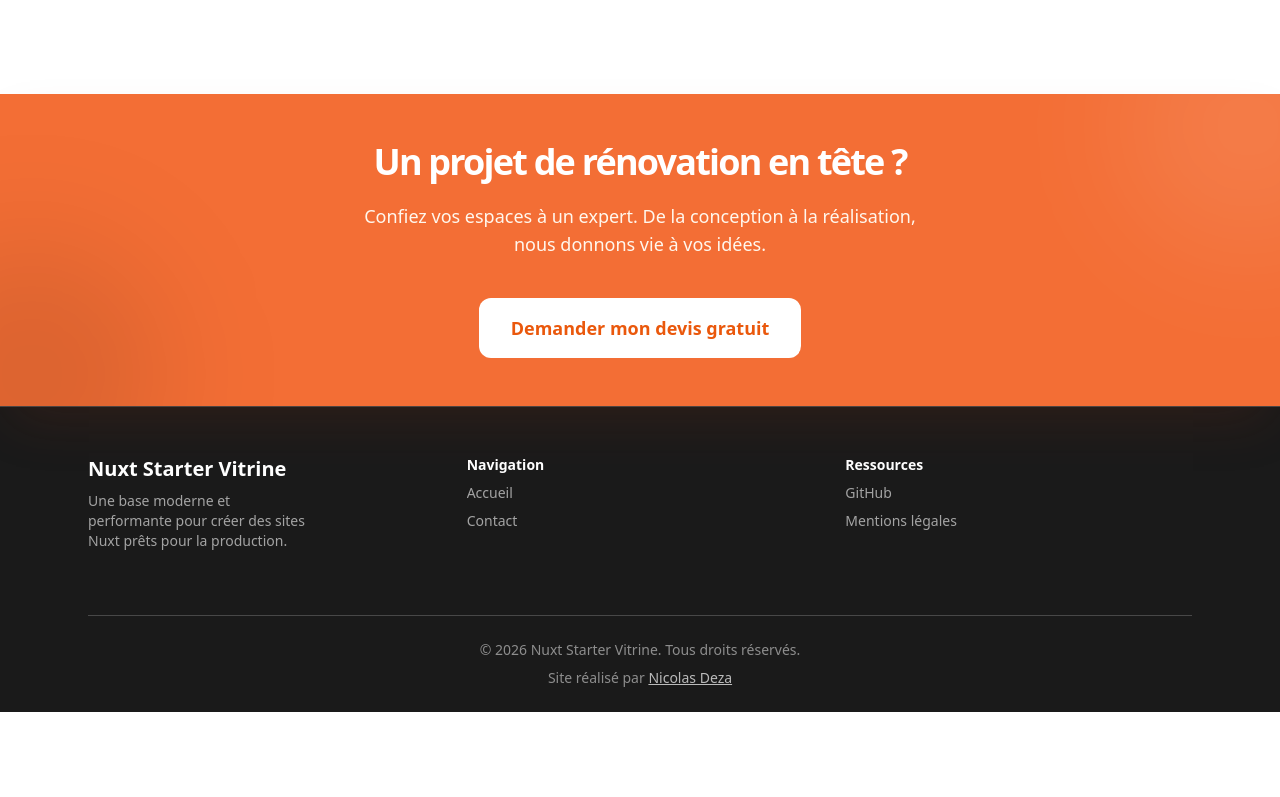
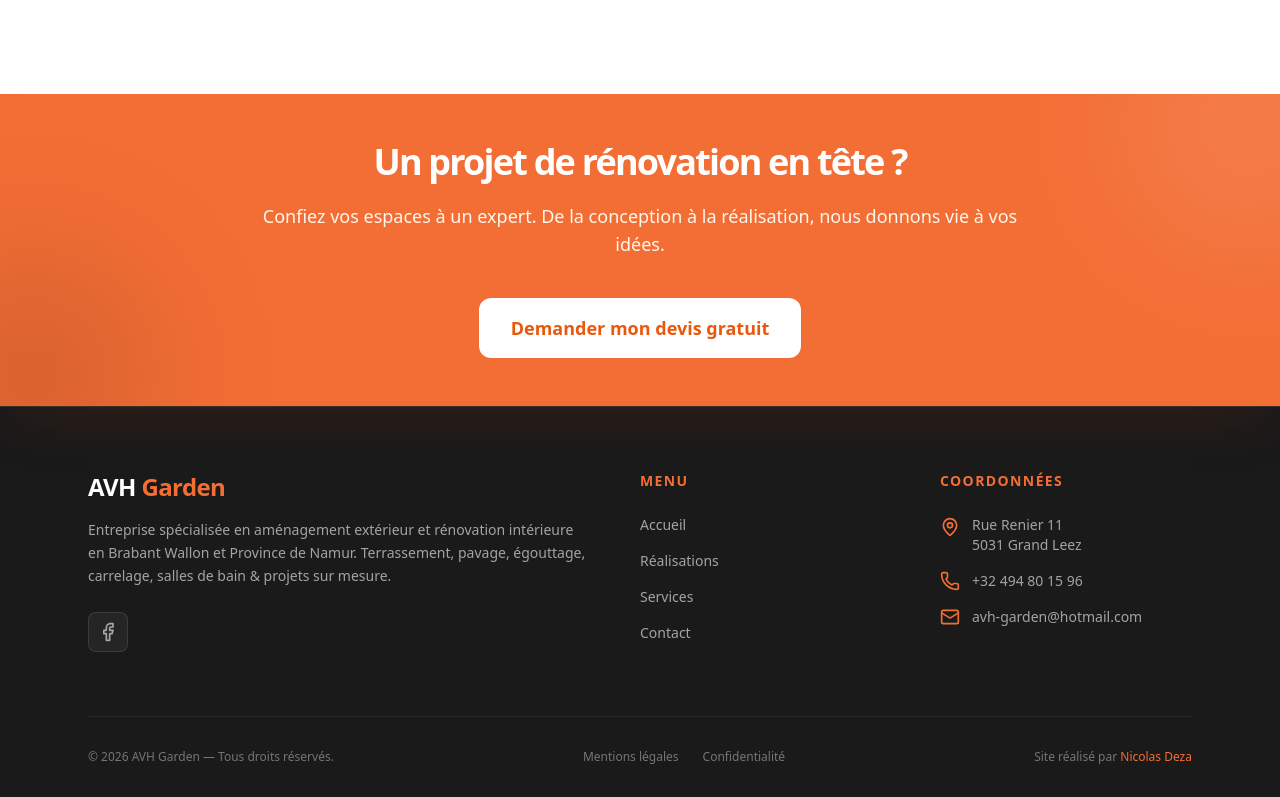
Before and after one commit to NicolasDeza/avhgarden, a Nuxt app: page / in a window 1280 px wide. Shown: the part 4577-5374 px from the top of the page. Before the commit the page ends 5289 px from the top, so only its background shows below. Built offline with nearby package versions, Linux system fonts and the light colour scheme.

Commit message:
Création du footer

```diff
--- a/app/components/AppFooterAccordion.vue
+++ b/app/components/AppFooterAccordion.vue
@@ -1,49 +1,71 @@
 <script setup>
+import { Facebook, MapPin, Phone, Mail } from 'lucide-vue-next';
+
+const route = useRoute();
+const router = useRouter();
 const year = new Date().getFullYear();
 
 // État pour gérer l'ouverture des accordéons (mobile uniquement)
 const openSections = ref({
   navigation: false,
-  resources: false,
+  coordonnees: false,
 });
 
 const toggleSection = (section) => {
   openSections.value[section] = !openSections.value[section];
 };
+
+const handleLogoClick = async () => {
+  if (route.path === '/') {
+    window.scrollTo({ top: 0, behavior: 'smooth' });
+  } else {
+    await router.push('/');
+  }
+};
 </script>
 
 <template>
   <footer
-    class="w-full border-t border-white/20 bg-[#1A1A1A]"
+    class="w-full border-t border-white/10 bg-[#1A1A1A] text-white"
     aria-label="Pied de page"
   >
-    <div class="mx-auto max-w-6xl px-6 pt-12 pb-4 md:pb-6">
-      <!-- Grille responsive avec accordéon sur mobile -->
-      <div class="grid gap-8 md:grid-cols-3">
-        <!-- Colonne 1 : Branding (toujours visible) -->
-        <div class="text-center md:text-left pb-6">
-          <h2 class="text-xl font-semibold text-white">
-            Nuxt Starter Vitrine
-          </h2>
-          <p
-            class="mt-2 text-sm text-white/60 mx-auto md:mx-0 max-w-[220px]"
+    <div class="mx-auto max-w-6xl px-6 pt-16 pb-8">
+      <div class="grid gap-12 md:grid-cols-[2fr_1fr_1fr]">
+
+        <div class="flex flex-col items-center md:items-start">
+          <button
+            class="text-2xl font-bold tracking-tight hover:opacity-80 transition-opacity cursor-pointer"
+            @click="handleLogoClick"
           >
-            Une base moderne et performante pour créer des sites Nuxt prêts pour
-            la production.
+            AVH <span class="text-primary">Garden</span>
+          </button>
+          <p class="mt-4 text-sm leading-relaxed text-white/60 text-center md:text-left">
+            Entreprise spécialisée en aménagement extérieur et rénovation intérieure en Brabant Wallon et Province de Namur.
+            Terrassement, pavage, égouttage, carrelage, salles de bain & projets sur mesure.
           </p>
+          <div class="mt-6">
+            <a
+              href="https://www.facebook.com/p/Avh-garden-100064966030686/"
+              target="blank"
+              rel="noopener"
+              class="inline-flex items-center justify-center w-10 h-10 rounded-lg bg-white/5 border border-white/10 text-white/60 hover:bg-primary hover:border-primary hover:text-white transition-all duration-300"
+              aria-label="Facebook"
+            >
+              <Facebook :size="20" />
+            </a>
+          </div>
         </div>
 
-        <!-- Colonne 2 : Navigation (accordéon sur mobile) -->
         <nav aria-label="Navigation du pied de page">
           <!-- Titre avec bouton toggle (mobile uniquement) -->
           <button
             type="button"
-            class="flex w-full items-center justify-between text-sm font-semibold text-white md:cursor-default md:pointer-events-none"
+            class="flex w-full items-center justify-between text-sm font-bold uppercase tracking-widest text-primary md:cursor-default md:pointer-events-none"
             :aria-expanded="openSections.navigation"
             aria-controls="nav-links"
             @click="toggleSection('navigation')"
           >
-            <span>Navigation</span>
+            <span>Menu</span>
             <svg
               class="h-5 w-5 md:hidden"
               fill="none"
@@ -76,43 +98,37 @@ const toggleSection = (section) => {
             class="grid overflow-hidden transition-all duration-300 ease-in-out md:block"
             :class="
               openSections.navigation
-                ? 'mt-2 grid-rows-[1fr]'
-                : 'grid-rows-[0fr] md:mt-2 md:grid-rows-[1fr]'
+                ? 'mt-6 grid-rows-[1fr]'
+                : 'grid-rows-[0fr] md:mt-6 md:grid-rows-[1fr]'
             "
           >
-            <ul class="min-h-0 space-y-2 text-sm">
+            <ul class="min-h-0 space-y-4 text-sm text-left">
               <li>
-                <NuxtLink
-                  to="/"
-                  class="text-white/60 hover:text-white transition"
-                >
-                  Accueil
-                </NuxtLink>
+                <NuxtLink to="/" class="text-white/60 hover:text-primary-hover transition-colors">Accueil</NuxtLink>
               </li>
-
               <li>
-                <NuxtLink
-                  to="/contact"
-                  class="text-white/60 hover:text-white transition"
-                >
-                  Contact
-                </NuxtLink>
+                <NuxtLink to="/realisations" class="text-white/60 hover:text-primary-hover transition-colors">Réalisations</NuxtLink>
+              </li>
+              <li>
+                <NuxtLink to="/services" class="text-white/60 hover:text-primary-hover transition-colors">Services</NuxtLink>
+              </li>
+              <li>
+                <NuxtLink to="/contact" class="text-white/60 hover:text-primary-hover transition-colors">Contact</NuxtLink>
               </li>
             </ul>
           </div>
         </nav>
 
-        <!-- Colonne 3 : Ressources (accordéon sur mobile) -->
-        <nav aria-label="Ressources">
+        <div aria-label="Coordonnées">
           <!-- Titre avec bouton toggle (mobile uniquement) -->
           <button
             type="button"
-            class="flex w-full items-center justify-between text-sm font-semibold text-white md:cursor-default md:pointer-events-none"
-            :aria-expanded="openSections.resources"
-            aria-controls="resource-links"
-            @click="toggleSection('resources')"
+            class="flex w-full items-center justify-between text-sm font-bold uppercase tracking-widest text-primary md:cursor-default md:pointer-events-none"
+            :aria-expanded="openSections.coordonnees"
+            aria-controls="coordonnees-info"
+            @click="toggleSection('coordonnees')"
           >
-            <span>Ressources</span>
+            <span>Coordonnées</span>
             <svg
               class="h-5 w-5 md:hidden"
               fill="none"
@@ -134,63 +150,54 @@ const toggleSection = (section) => {
                 stroke-width="2"
                 d="M12 4v16"
                 class="transition-opacity duration-200"
-                :class="openSections.resources ? 'opacity-0' : 'opacity-100'"
+                :class="openSections.coordonnees ? 'opacity-0' : 'opacity-100'"
               />
             </svg>
           </button>
 
-          <!-- Liste de liens (accordéon sur mobile, toujours visible sur desktop) -->
+          <!-- Informations de contact (accordéon sur mobile, toujours visible sur desktop) -->
           <div
-            id="resource-links"
+            id="coordonnees-info"
             class="grid overflow-hidden transition-all duration-300 ease-in-out md:block"
             :class="
-              openSections.resources
-                ? 'mt-2 grid-rows-[1fr]'
-                : 'grid-rows-[0fr] md:mt-2 md:grid-rows-[1fr]'
+              openSections.coordonnees
+                ? 'mt-6 grid-rows-[1fr]'
+                : 'grid-rows-[0fr] md:mt-6 md:grid-rows-[1fr]'
             "
           >
-            <ul class="min-h-0 space-y-2 text-sm">
-              <li>
-                <NuxtLink
-                  to="https://github.com/"
-                  target="_blank"
-                  rel="noopener noreferrer"
-                  class="text-white/60 hover:text-white transition"
-                  aria-label="GitHub (ouvre dans un nouvel onglet)"
-                >
-                  GitHub
-                </NuxtLink>
+            <ul class="min-h-0 space-y-4 text-sm text-white/60 text-left">
+              <li class="flex items-start justify-start gap-3">
+                <MapPin :size="20" class="text-primary shrink-0 mt-0.5" />
+                <span>Rue Renier 11<br >5031 Grand Leez</span>
               </li>
-              <li>
-                <NuxtLink
-                  to="/legal/mentions-legales"
-                  class="text-white/60 hover:text-white transition"
-                >
-                  Mentions légales
-                </NuxtLink>
+              <li class="flex items-center justify-start gap-3">
+                <Phone :size="20" class="text-primary shrink-0" />
+                <a href="tel:+32494801596" class="hover:text-primary-hover transition-colors">+32 494 80 15 96</a>
+              </li>
+              <li class="flex items-center justify-start gap-3">
+                <Mail :size="20" class="text-primary shrink-0" />
+                <a href="mailto:avh-garden@hotmail.com" class="hover:text-primary-hover transition-colors">avh-garden@hotmail.com</a>
               </li>
             </ul>
           </div>
-        </nav>
+        </div>
+
       </div>
 
-      <!-- Bas de footer -->
-      <div
-        class="mt-10 border-t border-white/20 pt-6 text-center text-sm text-white/50"
-      >
-        <p>© {{ year }} Nuxt Starter Vitrine. Tous droits réservés.</p>
-        <p class="mt-2">
-          Site réalisé par
-          <NuxtLink
-            to="https://nicolasdeza.com"
-            target="_blank"
-            rel="noopener noreferrer"
-            class="text-white/70 hover:text-white transition underline"
-            aria-label="Nicolas Deza (ouvre dans un nouvel onglet)"
-          >
-            Nicolas Deza
-          </NuxtLink>
-        </p>
+      <div class="mt-16 border-t border-white/5 pt-8">
+        <div class="flex flex-col items-center justify-between gap-4 md:flex-row text-xs text-white/40">
+          <p>© {{ year }} AVH Garden — Tous droits réservés.</p>
+
+          <div class="flex gap-6">
+            <NuxtLink to="/legal/mentions-legales" class="hover:text-primary-hover transition">Mentions légales</NuxtLink>
+            <NuxtLink to="/legal/politique-confidentialite" class="hover:text-primary-hover transition">Confidentialité</NuxtLink>
+          </div>
+
+          <p>
+            Site réalisé par
+            <a href="https://nicolasdeza.com" target="_blank" class="text-primary hover:underline">Nicolas Deza</a>
+          </p>
+        </div>
       </div>
     </div>
   </footer>
--- a/app/components/CtaSection.vue
+++ b/app/components/CtaSection.vue
@@ -11,7 +11,7 @@
             Un projet de rénovation en tête ?
           </h2>
 
-          <p class="mx-auto mt-5 max-w-xl text-lg text-orange-50 font-medium">
+          <p class="mx-auto mt-5 max-w-3xl text-lg text-orange-50 font-medium">
             Confiez vos espaces à un expert. De la conception à la réalisation, nous donnons vie à vos idées.
           </p>
 
```
